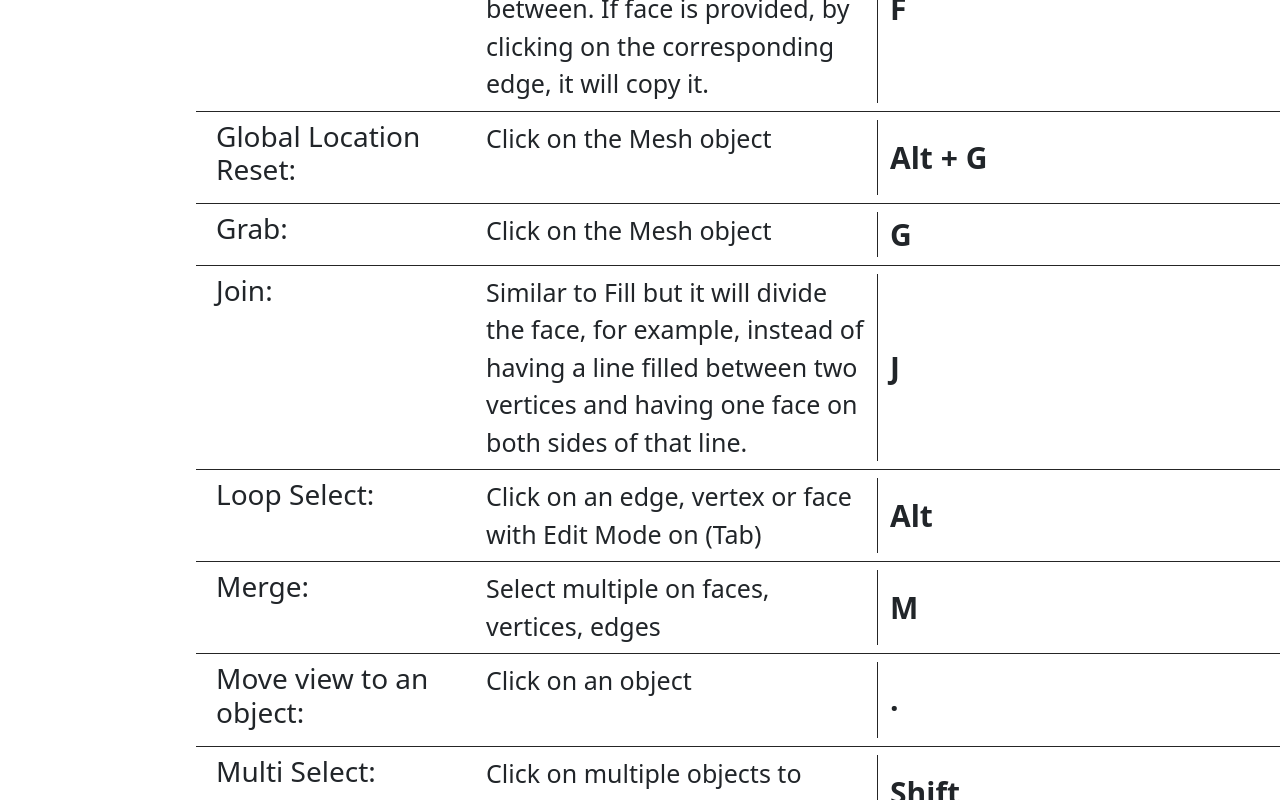
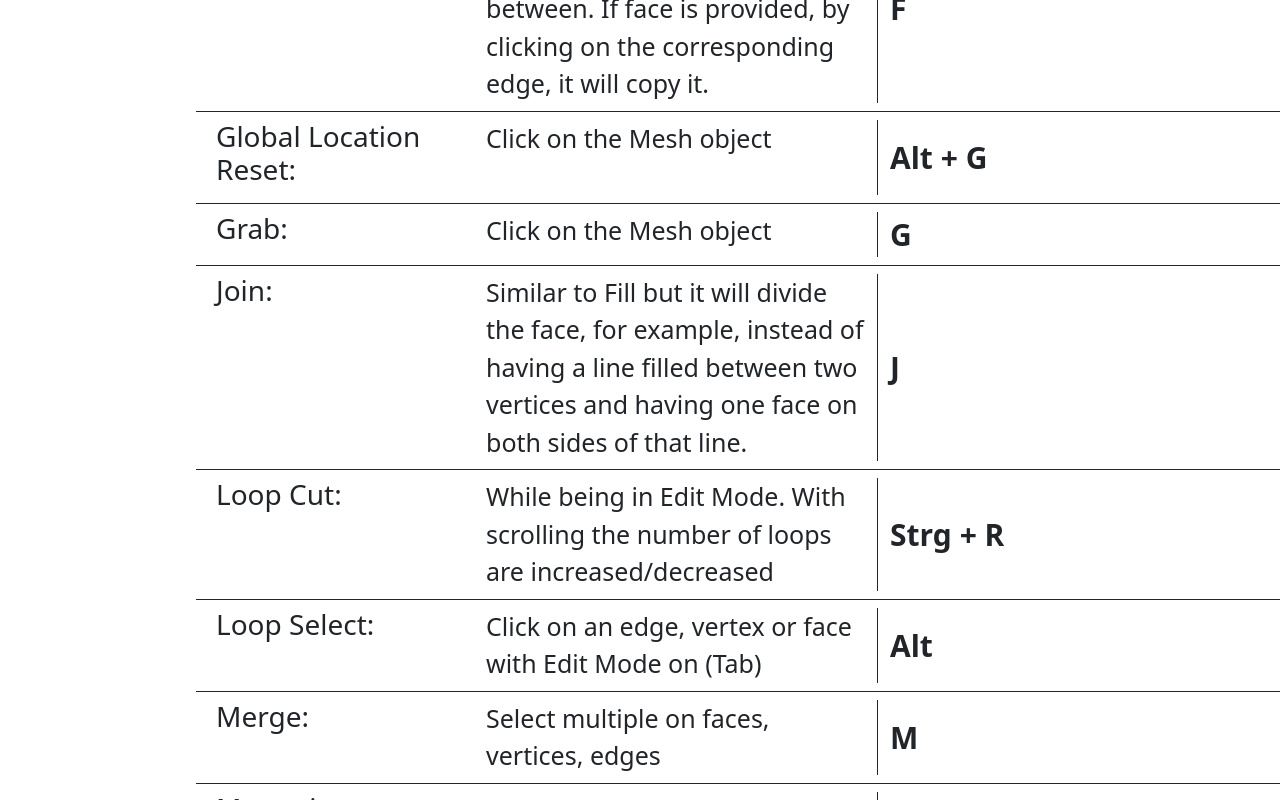
Before and after one commit to Matthes-Baer/Blenumentation, a SvelteKit app: page /blender in a window 1280 px wide. Shown: the part 1183-1983 px from the top of the page. Built offline with nearby package versions, Linux system fonts and the light colour scheme.

Commit message:
feat: Added Loop Cut data entry

```diff
--- a/src/data/blender/documentationData.ts
+++ b/src/data/blender/documentationData.ts
@@ -96,6 +96,12 @@ const documentationData: documentationDataInterface[] = [
 		description:
 			'Similar to Fill but it will divide the face, for example, instead of having a line filled between two vertices and having one face on both sides of that line.',
 		keystroke: 'J'
+	},
+	{
+		name: 'Loop Cut',
+		description:
+			'While being in Edit Mode. With scrolling the number of loops are increased/decreased',
+		keystroke: 'Strg + R'
 	}
 ];
 
```
